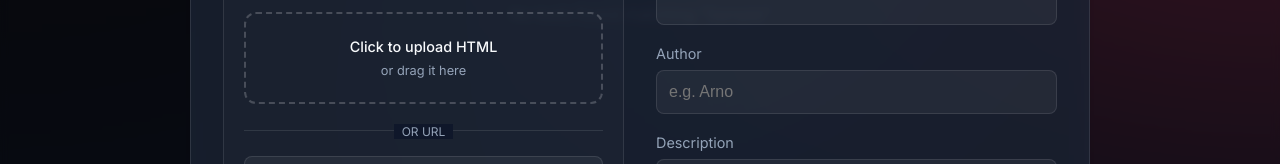
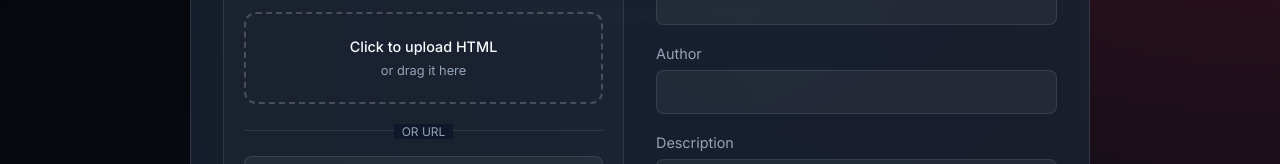
Before and after one commit to MIIXV/XID-Tools, a React (Vite) app: page / in a window 1280 px wide. Both pictures are taken after typing "Sample" into the empty fields and a click on the button "Add Tool". Shown: the part 196-360 px from the top of the page. Built offline with nearby package versions, Linux system fonts and the light colour scheme; no server answers; the database is empty.

Commit message:
style: remove placeholder from author input

```diff
--- a/src/components/AddToolModal.jsx
+++ b/src/components/AddToolModal.jsx
@@ -456,7 +456,6 @@ const AddToolModal = ({ isOpen, onClose, onSave, initialData }) => {
                                 <label style={{ display: 'block', marginBottom: '0.5rem', fontSize: '0.9rem', color: 'var(--text-secondary)' }}>Author</label>
                                 <input
                                     type="text"
-                                    placeholder="e.g. Arno"
                                     value={formData.author}
                                     onChange={e => setFormData({ ...formData, author: e.target.value })}
                                     style={{
```
